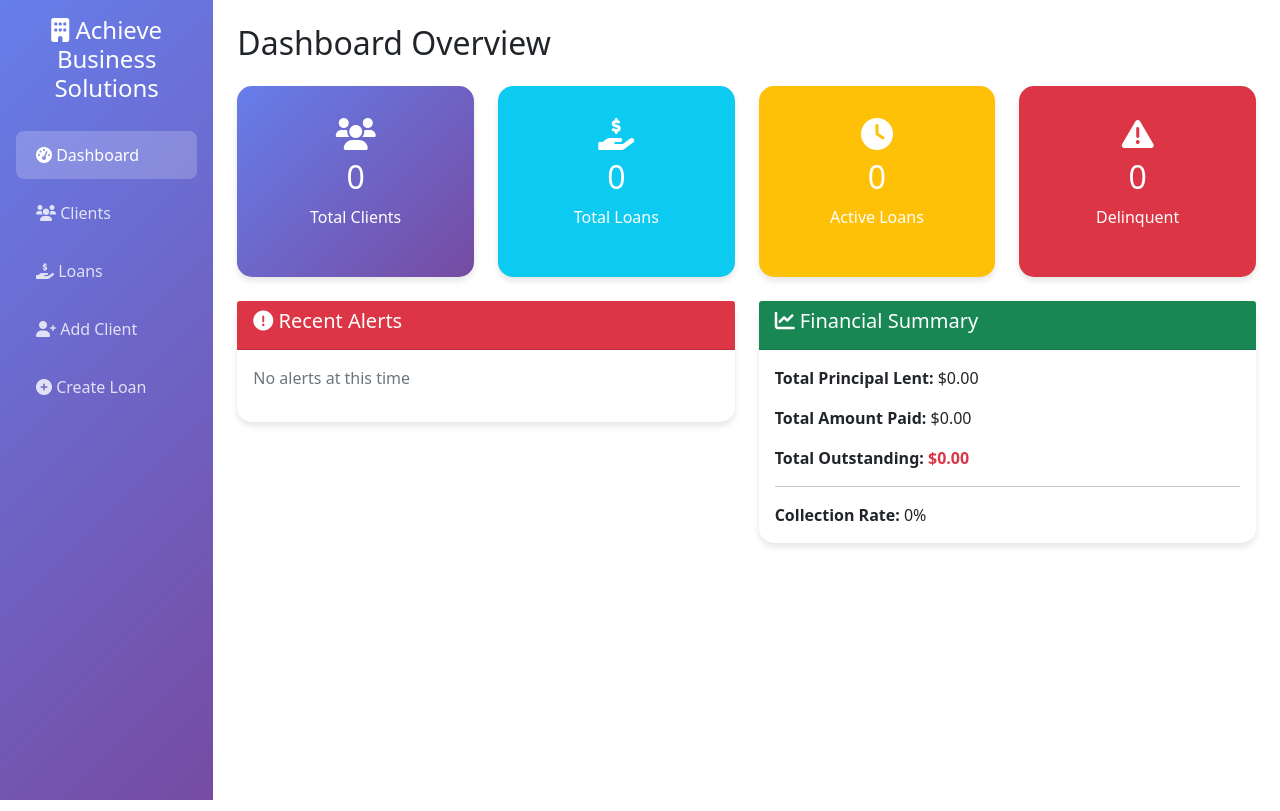
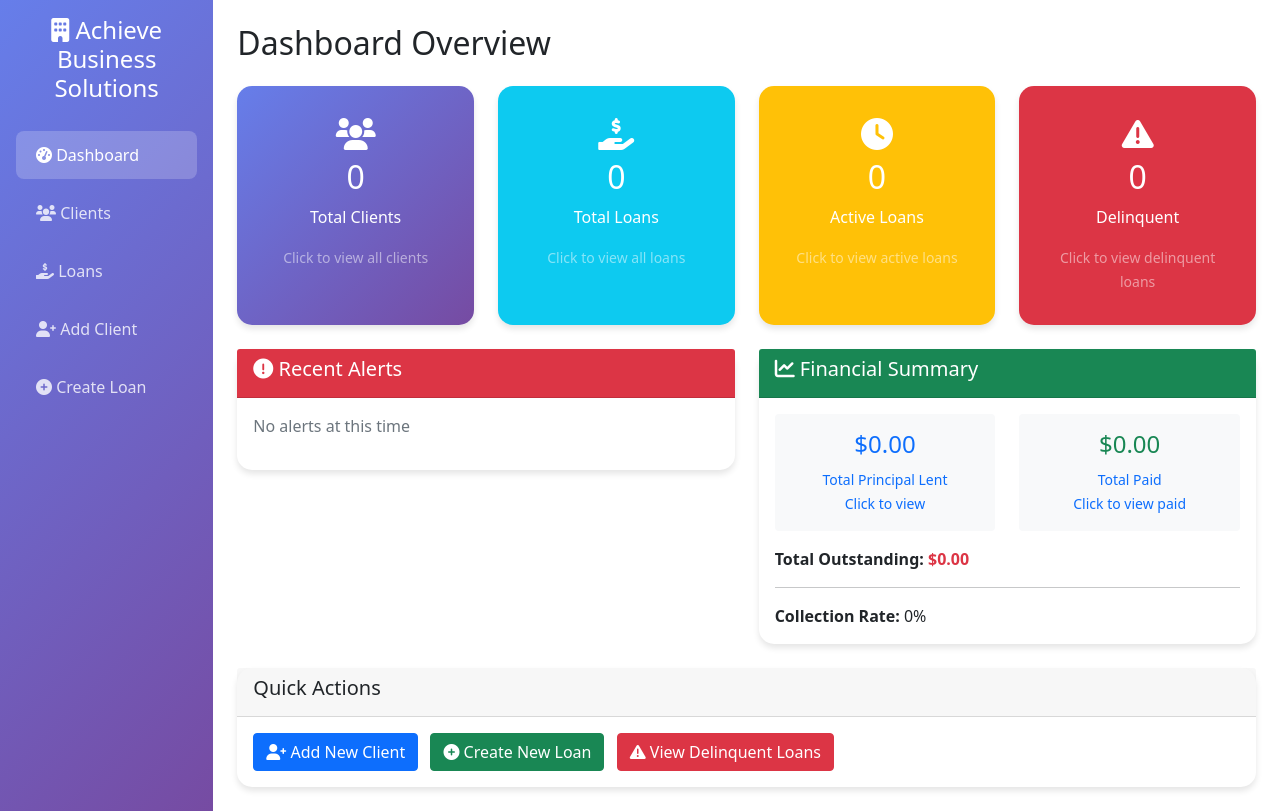
Before and after one commit to achievebuzsol/achieve-loan-system, a Flask app: page / in a window 1280 px wide. Run offline with Flask 3, Linux system fonts and the light colour scheme; data that the repository does not hold is empty.

Commit message:
Made dashboard tiles clickable with filtered loan views

```diff
--- a/loan_management_system.py
+++ b/loan_management_system.py
@@ -644,6 +644,35 @@ def api_notifications():
     conn.close()
     return jsonify(notifications)
 
+@app.route('/loans/<status>')
+def loans_filtered(status):
+    """Show loans filtered by status"""
+    conn = sqlite3.connect(lms.db_name)
+    cursor = conn.cursor()
+
+    # Check for delinquent loans first
+    lms.check_delinquent_loans()
+
+    # Map status to display title
+    status_titles = {
+        'active': 'Active Loans',
+        'delinquent': 'Delinquent Loans',
+        'paid': 'Paid Loans'
+    }
+    page_title = status_titles.get(status, f'{status.title()} Loans')
+
+    cursor.execute('''
+        SELECT l.*, c.company_name, c.contact_person
+        FROM loans l
+        JOIN clients c ON l.client_id = c.client_id
+        WHERE l.status = ?
+        ORDER BY l.due_date ASC
+    ''', (status,))
+    loans_data = cursor.fetchall()
+    conn.close()
+
+    return render_template('loans_filtered.html', loans=loans_data, status=status, page_title=page_title)
+
 if __name__ == '__main__':
     port = int(os.environ.get('PORT', 5000))
     app.run(host='0.0.0.0', port=port)
--- a/templates/dashboard.html
+++ b/templates/dashboard.html
@@ -4,45 +4,65 @@
 <h2 class="mb-4">Dashboard Overview</h2>
 
 <div class="row mb-4">
+    <!-- Total Clients - Clickable -->
     <div class="col-md-3">
-        <div class="card metric-card text-center p-3">
+        <a href="{{ url_for('clients') }}" class="text-decoration-none">
+            <div class="card metric-card text-center p-3 h-100">
                 <div class="card-body">
                     <i class="fas fa-users fa-2x mb-2"></i>
                     <h2>{{ data.total_clients }}</h2>
                     <p>Total Clients</p>
+                    <small class="text-white-50">Click to view all clients</small>
                 </div>
             </div>
+        </a>
     </div>
+
+    <!-- Total Loans - Clickable -->
     <div class="col-md-3">
-        <div class="card bg-info text-white text-center p-3">
+        <a href="{{ url_for('loans') }}" class="text-decoration-none">
+            <div class="card bg-info text-white text-center p-3 h-100">
                 <div class="card-body">
                     <i class="fas fa-hand-holding-usd fa-2x mb-2"></i>
                     <h2>{{ data.total_loans }}</h2>
                     <p>Total Loans</p>
+                    <small class="text-white-50">Click to view all loans</small>
                 </div>
             </div>
+        </a>
     </div>
+
+    <!-- Active Loans - Clickable -->
     <div class="col-md-3">
-        <div class="card bg-warning text-white text-center p-3">
+        <a href="{{ url_for('loans_filtered', status='active') }}" class="text-decoration-none">
+            <div class="card bg-warning text-white text-center p-3 h-100">
                 <div class="card-body">
                     <i class="fas fa-clock fa-2x mb-2"></i>
                     <h2>{{ data.active_loans }}</h2>
                     <p>Active Loans</p>
+                    <small class="text-white-50">Click to view active loans</small>
                 </div>
             </div>
+        </a>
     </div>
+
+    <!-- Delinquent Loans - Clickable -->
     <div class="col-md-3">
-        <div class="card bg-danger text-white text-center p-3">
+        <a href="{{ url_for('loans_filtered', status='delinquent') }}" class="text-decoration-none">
+            <div class="card bg-danger text-white text-center p-3 h-100">
                 <div class="card-body">
                     <i class="fas fa-exclamation-triangle fa-2x mb-2"></i>
                     <h2>{{ data.delinquent_loans }}</h2>
                     <p>Delinquent</p>
+                    <small class="text-white-50">Click to view delinquent loans</small>
                 </div>
             </div>
+        </a>
     </div>
 </div>
 
 <div class="row">
+    <!-- Recent Alerts -->
     <div class="col-md-6">
         <div class="card">
             <div class="card-header bg-danger text-white">
@@ -54,6 +74,8 @@
                     <div class="alert alert-danger">
                         <strong>{{ notification.company_name }}</strong><br>
                         {{ notification.message }}
+                        <br>
+                        <a href="{{ url_for('loan_detail', loan_id=notification.loan_id) }}" class="btn btn-sm btn-light mt-2">View Loan</a>
                     </div>
                     {% endfor %}
                 {% else %}
@@ -62,14 +84,32 @@
             </div>
         </div>
     </div>
+
+    <!-- Financial Summary -->
     <div class="col-md-6">
         <div class="card">
             <div class="card-header bg-success text-white">
                 <h5><i class="fas fa-chart-line"></i> Financial Summary</h5>
             </div>
             <div class="card-body">
-                <p><strong>Total Principal Lent:</strong> ${{ "%.2f"|format(data.total_principal) }}</p>
-                <p><strong>Total Amount Paid:</strong> ${{ "%.2f"|format(data.total_paid) }}</p>
+                <div class="row mb-3">
+                    <div class="col-6">
+                        <a href="{{ url_for('loans') }}" class="text-decoration-none">
+                            <div class="p-3 bg-light rounded text-center">
+                                <h4 class="text-primary">${{ "%.2f"|format(data.total_principal) }}</h4>
+                                <small>Total Principal Lent<br>Click to view</small>
+                            </div>
+                        </a>
+                    </div>
+                    <div class="col-6">
+                        <a href="{{ url_for('loans_filtered', status='paid') }}" class="text-decoration-none">
+                            <div class="p-3 bg-light rounded text-center">
+                                <h4 class="text-success">${{ "%.2f"|format(data.total_paid) }}</h4>
+                                <small>Total Paid<br>Click to view paid</small>
+                            </div>
+                        </a>
+                    </div>
+                </div>
                 <p><strong>Total Outstanding:</strong> <span class="text-danger fw-bold">${{ "%.2f"|format(data.total_outstanding) }}</span></p>
                 <hr>
                 <p class="mb-0"><strong>Collection Rate:</strong>
@@ -83,4 +123,26 @@
         </div>
     </div>
 </div>
+
+<!-- Quick Action Buttons -->
+<div class="row mt-4">
+    <div class="col-12">
+        <div class="card">
+            <div class="card-header">
+                <h5>Quick Actions</h5>
+            </div>
+            <div class="card-body">
+                <a href="{{ url_for('add_client') }}" class="btn btn-primary me-2">
+                    <i class="fas fa-user-plus"></i> Add New Client
+                </a>
+                <a href="{{ url_for('create_loan') }}" class="btn btn-success me-2">
+                    <i class="fas fa-plus-circle"></i> Create New Loan
+                </a>
+                <a href="{{ url_for('loans_filtered', status='delinquent') }}" class="btn btn-danger">
+                    <i class="fas fa-exclamation-triangle"></i> View Delinquent Loans
+                </a>
+            </div>
+        </div>
+    </div>
+</div>
 {% endblock %}
```
Also changed, not shown: templates/loans.html (+16 -16 lines), templates/loans_filtered.html (added, +88 -0 lines). Lines whose indentation alone changed are shown as unchanged.
